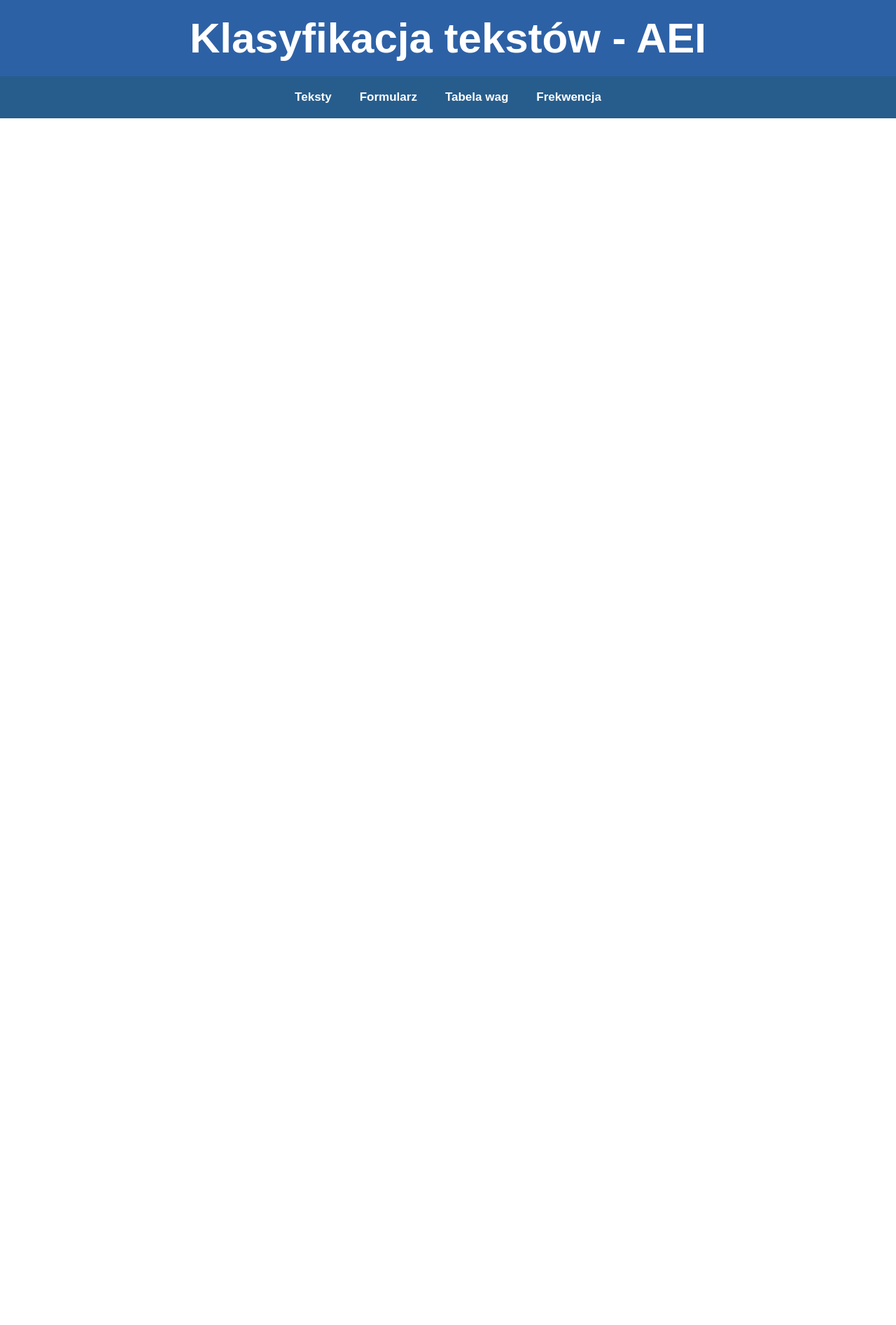
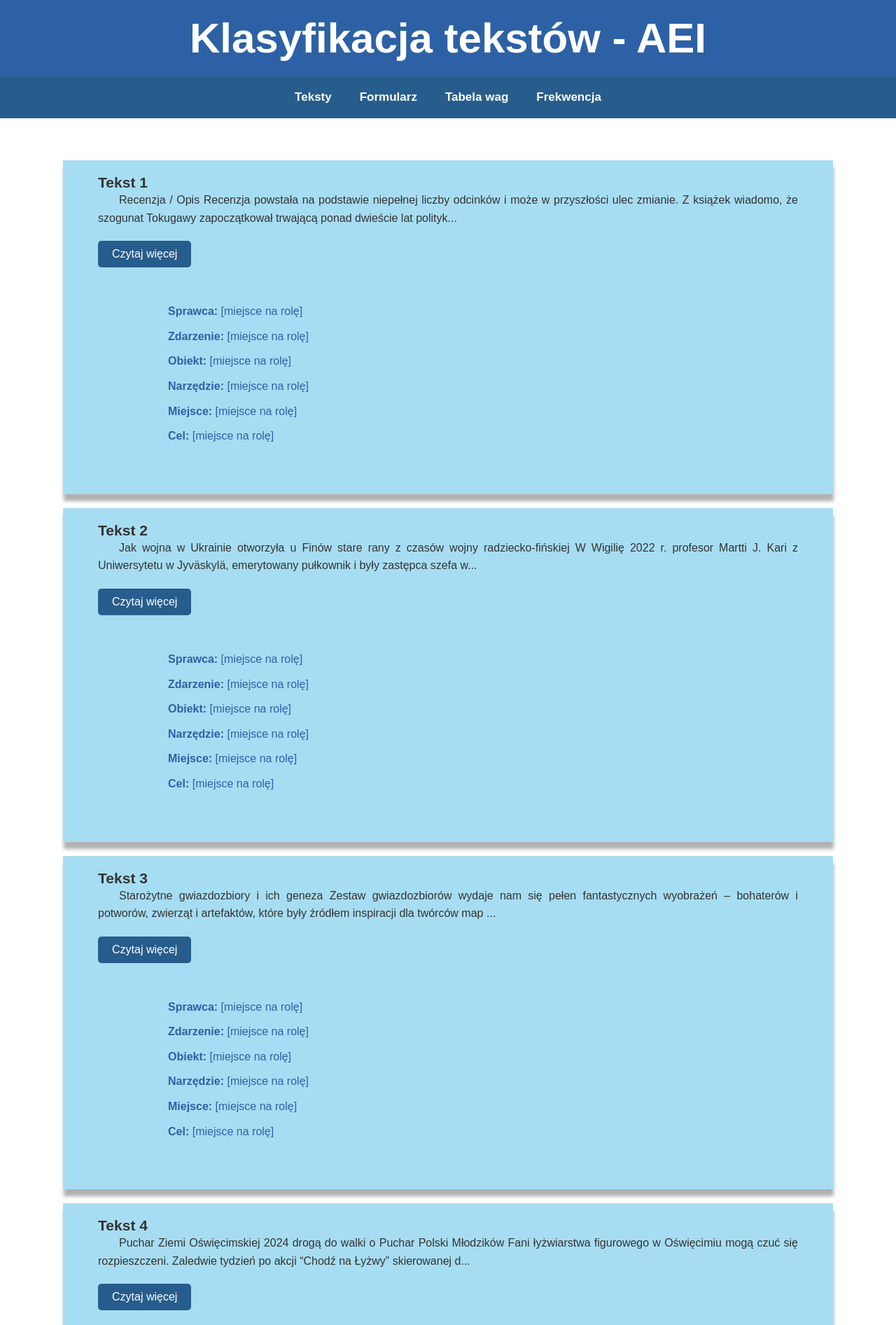
Before and after one commit to BlairKirara/aei_flask, a Flask app: page /teksty in a window 1280 px wide. Shown: the top 1893 px of the page at 70% size. Before the commit the page ends 169 px from the top, so only its background shows below. Run offline with Flask 3, Linux system fonts and the light colour scheme.

Commit message:
add way to display texts

```diff
--- a/app.py
+++ b/app.py
@@ -1,7 +1,22 @@
+import os
 from flask import Flask, render_template
 
 #Flask instance
 app = Flask(__name__)
+
+def load_texts(folder_path):
+    texts = []
+    for idx, filename in enumerate(os.listdir(folder_path)):
+        if filename.endswith(".txt"):
+            file_path = os.path.join(folder_path, filename)
+            with open(file_path, "r", encoding="utf-8") as f:
+                texts.append({
+                    'title': f'Tekst {idx + 1}',
+                    'content': f.read()
+                })
+    return texts
+
+TEXT_FOLDER = 'teksty'
 
 @app.route('/')
 def index():
@@ -9,7 +24,8 @@ def index():
 
 @app.route('/teksty')
 def teksty():
-    return render_template('teksty.html')
+    texts = load_texts(TEXT_FOLDER)
+    return render_template('teksty.html', texts=texts)
 
 @app.route('/formularz')
 def formularz():
--- /dev/null
+++ b/static/read_more_script.js
@@ -0,0 +1,20 @@
+document.addEventListener('DOMContentLoaded', () => {
+    const buttons = document.querySelectorAll('.toggle-button');
+    buttons.forEach(button => {
+        button.addEventListener('click', () => {
+            const textBlock = button.parentElement;
+            const shortText = textBlock.querySelector('.short-text');
+            const fullText = textBlock.querySelector('.full-text');
+
+            if (shortText.style.display === 'none') {
+                shortText.style.display = 'block';
+                fullText.style.display = 'none';
+                button.textContent = 'Czytaj więcej';
+            }else{
+                shortText.style.display = 'none';
+                fullText.style.display = 'block';
+                button.textContent = 'Czytaj mniej';
+            }
+        });
+    });
+});
--- a/static/style.css
+++ b/static/style.css
@@ -54,12 +54,10 @@
 }
 
 .content div{
-    background-color: #a7ddf2;
     color: #333333;
     font-size: 18px;
     padding: 20px 50px;
     margin: 20px;
-    box-shadow: 1px 10px 5px rgb(177, 177, 177);
 }
 
 .content div h2 {
@@ -75,3 +73,34 @@ p {
     margin-bottom: 10px;
     font-size: 16px;
 }
+
+.roles p {
+    margin: 10px 0;
+    font-size: 16px;
+    font-weight: 500;
+    color: #2d61a6;
+}
+
+.roles, .introduction, .text-block {
+    background-color: #a7ddf2;
+}
+
+.text-block, .introduction {
+    box-shadow: 1px 10px 5px rgb(177, 177, 177);
+}
+
+.toggle-button {
+    background-color: #275d8c;
+    color: #ffffff;
+    border: none;
+    padding: 10px 20px;
+    font-size: 16px;
+    cursor: pointer;
+    margin-top: 10px;
+    border-radius: 5px;
+    transition: background-color 0.3s;
+}
+
+.toggle-button:hover {
+    background-color: #2d61a6;
+}
--- a/templates/base.html
+++ b/templates/base.html
@@ -4,6 +4,7 @@
 <head>
     <title>Hello World</title>
     <link rel="stylesheet" href="{{ url_for('static', filename='style.css') }}">
+    <script defer src="{{  url_for('static', filename='read_more_script.js') }}"></script>
 </head>
 
 <body>
@@ -13,7 +14,7 @@
         </div>
         <div class="nav_bar">
             <ul>
-                <li><a href="Teksty">Teksty</a></li>
+                <li><a href="teksty">Teksty</a></li>
             </ul>
             <ul>
                 <li><a href="formularz">Formularz</a></li>
--- a/templates/teksty.html
+++ b/templates/teksty.html
@@ -1,4 +1,22 @@
 {% extends 'base.html' %}
 
 {% block content %}
+    <div class="text-list">
+        {% for text in texts %}
+        <div class="text-block">
+            <h3>{{ text.title }}</h3>
+            <p class="short-text">{{ text.content[:200] }}...</p>
+            <p class="full-text" style="display: none;">{{  text.content }}</p>
+            <button class="toggle-button">Czytaj więcej</button>
+            <div class="roles">
+                <p><strong>Sprawca:</strong> [miejsce na rolę]</p>
+                <p><strong>Zdarzenie:</strong> [miejsce na rolę]</p>
+                <p><strong>Obiekt:</strong> [miejsce na rolę]</p>
+                <p><strong>Narzędzie:</strong> [miejsce na rolę]</p>
+                <p><strong>Miejsce:</strong> [miejsce na rolę]</p>
+                <p><strong>Cel:</strong> [miejsce na rolę]</p>
+            </div>
+        </div>
+        {% endfor %}
+    </div>
 {% endblock %}
```
